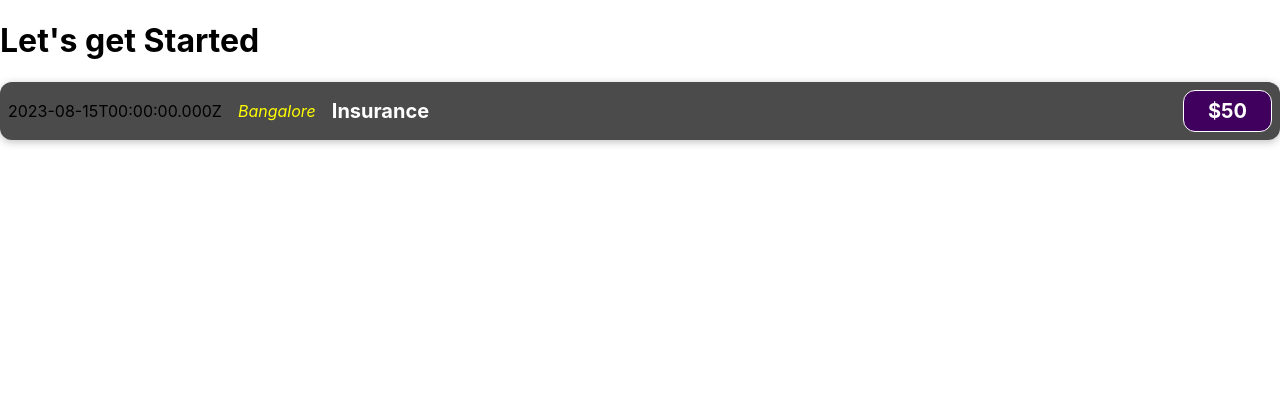
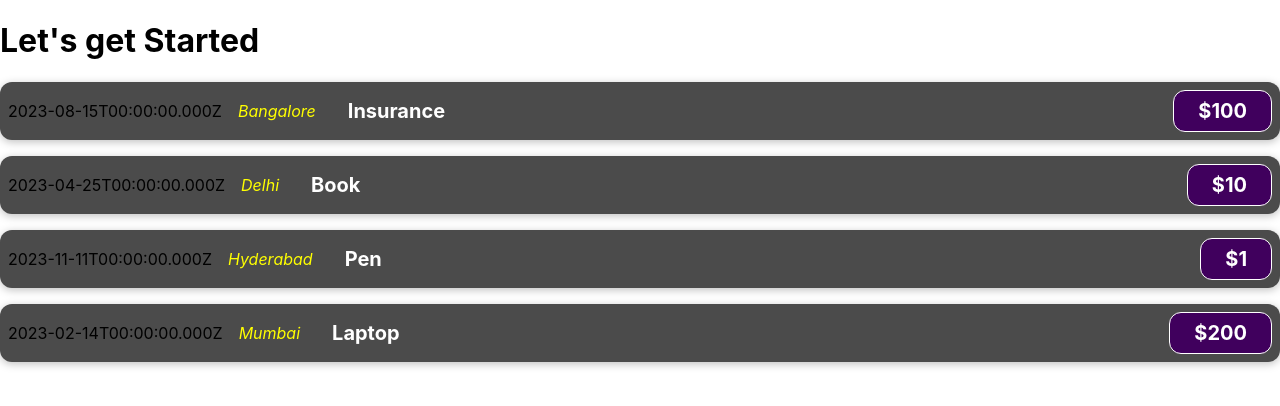
Before and after one commit to AmitMankar07/react-project, a React (Create React App) app in the folder project-one/: page / in a window 1280 px wide. Shown: the top 406 px of the page. Built offline with nearby package versions, Linux system fonts and the light colour scheme.

Commit message:
creating reusable compnents

```diff
--- a/project-one/src/App.js
+++ b/project-one/src/App.js
@@ -1,10 +1,29 @@
+// Write your code at the relevant places in the code below:
+
 import ExpenseItem from "./components/ExpenseItem";
 
 function App() {
+  const expenses = [
+    { id: "1", date: new Date(2023, 7, 15), title: "Insurance", price: 100,location:"Bangalore" },
+    { id: "2", date: new Date(2023, 3, 25), title: "Book", price: 10 ,location:'Delhi'},
+    { id: "3", date: new Date(2023, 10, 11), title: "Pen", price: 1 ,location:'Hyderabad'},
+    { id: "4", date: new Date(2023, 1, 14), title: "Laptop", price: 200 ,location:'Mumbai'},
+  ];
+
   return (
     <div>
       <h1>Let's get Started</h1>
-      <ExpenseItem></ExpenseItem>
+      {expenses.map((expense, index) => {
+        return (
+          <ExpenseItem
+            key={expense.id}
+            date={expense.date}
+            location={expense.location}
+            title={expense.title}
+            price={expense.price}
+          ></ExpenseItem>
+        );
+      })}
     </div>
   );
 }
--- a/project-one/src/components/ExpenseItem.js
+++ b/project-one/src/components/ExpenseItem.js
@@ -1,19 +1,15 @@
-// Write yoour code at relevant places in the code below:
+// Write your code at the relevant places in the code below:
 
 import "./ExpenseItem.css";
 
-function ExpenseItem() {
-  const expenseDate = new Date(2023, 7, 15).toISOString();
-  const expenseTitle = "Insurance";
-  const expenseAmount = 50;
-  const expenseLocation ='Bangalore'
+function ExpenseItem(props) {
   return (
     <div className="expense-item">
-      <div>{expenseDate}</div>
-      <div className='expense-item__location'>{expenseLocation}</div>
+      <div>{props.date.toISOString()}</div>
       <div className="expense-item__description">
-        <h2>{expenseTitle}</h2>
-        <div className="expense-item__price">${expenseAmount}</div>
+        <div className='expense-item__location'>{props.location}</div>
+        <h2>{props.title}</h2>
+        <div className="expense-item__price">${props.price}</div>
       </div>
     </div>
   );
```
